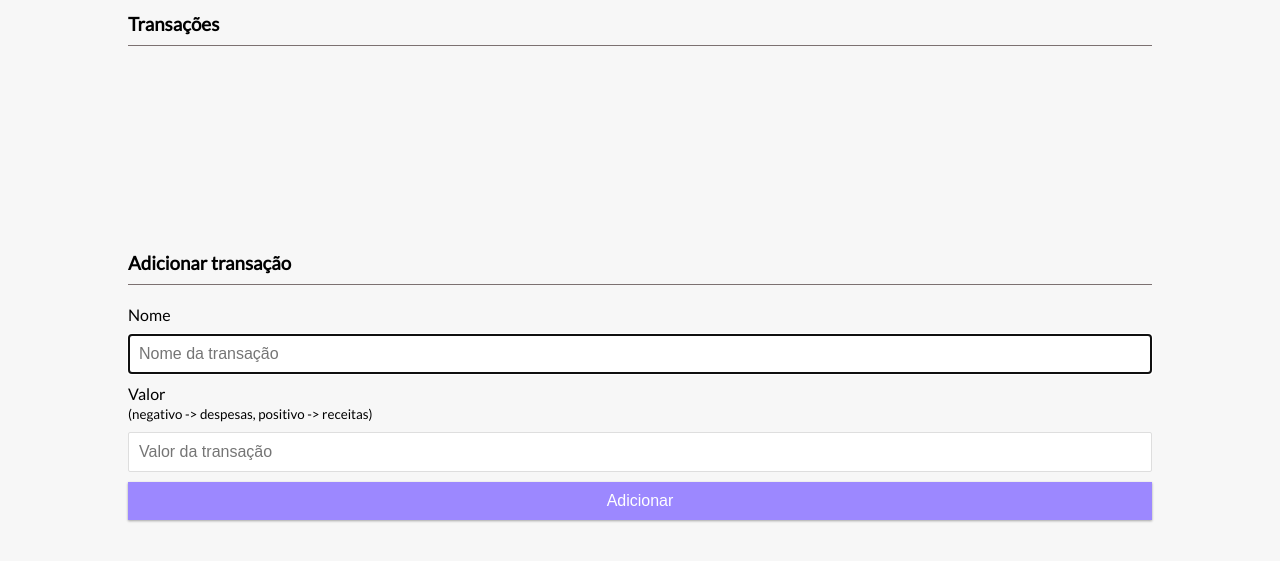
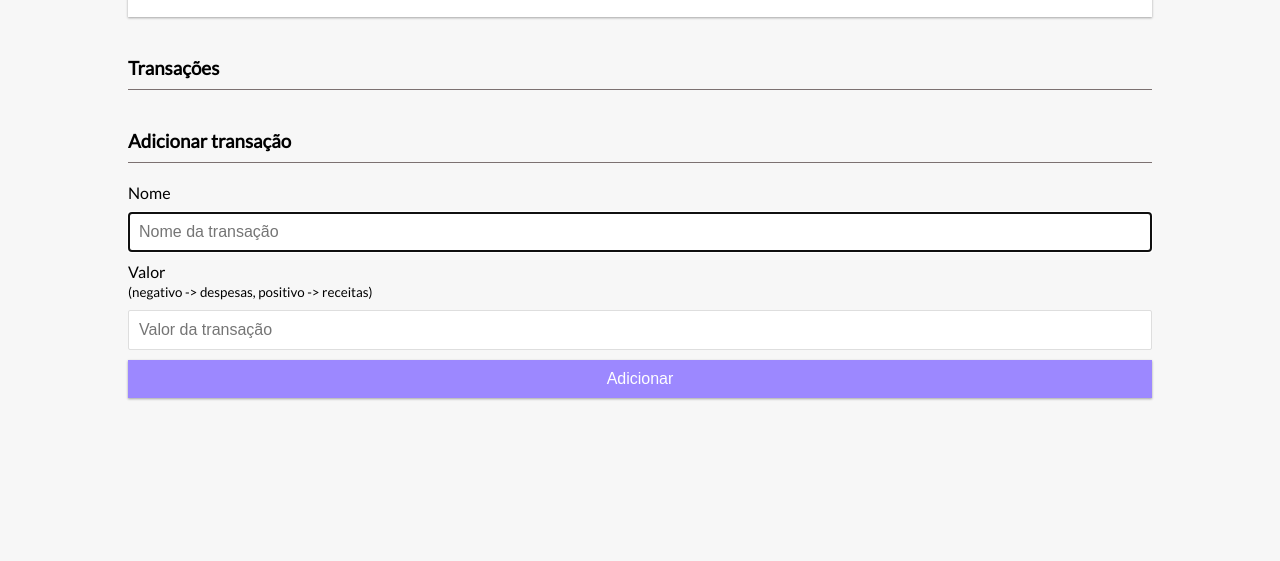
Before and after one commit to romassoares/perfilProfissional, a plain HTML site: page gestao/index.html in a window 1280 px wide. Shown: the part 297-858 px from the top of the page. After the commit the page ends 800 px from the top, so only its background shows below. Drawn offline with Linux system fonts and the light colour scheme.

Commit message:
removendo overflow

```diff
--- a/gestao/financeiro.css
+++ b/gestao/financeiro.css
@@ -41,7 +41,7 @@ input[type='text'],input[type='number'] { border: 1px solid #dedede; border-radi
 
 .btn:focus,.delete-btn:focus { outline: 0;}
 
-.transactions { list-style-type: none; padding: 0; margin-bottom: 40px; height: 150px; overflow: auto;}
+.transactions { list-style-type: none; padding: 0; margin-bottom: 40px;}
 
 .transactions li { background-color: #fff; box-shadow: var(--box-shadow); color: #333;
   display: flex; justify-content: space-between; position: relative; padding: 10px; margin:3px 30px;}
```
